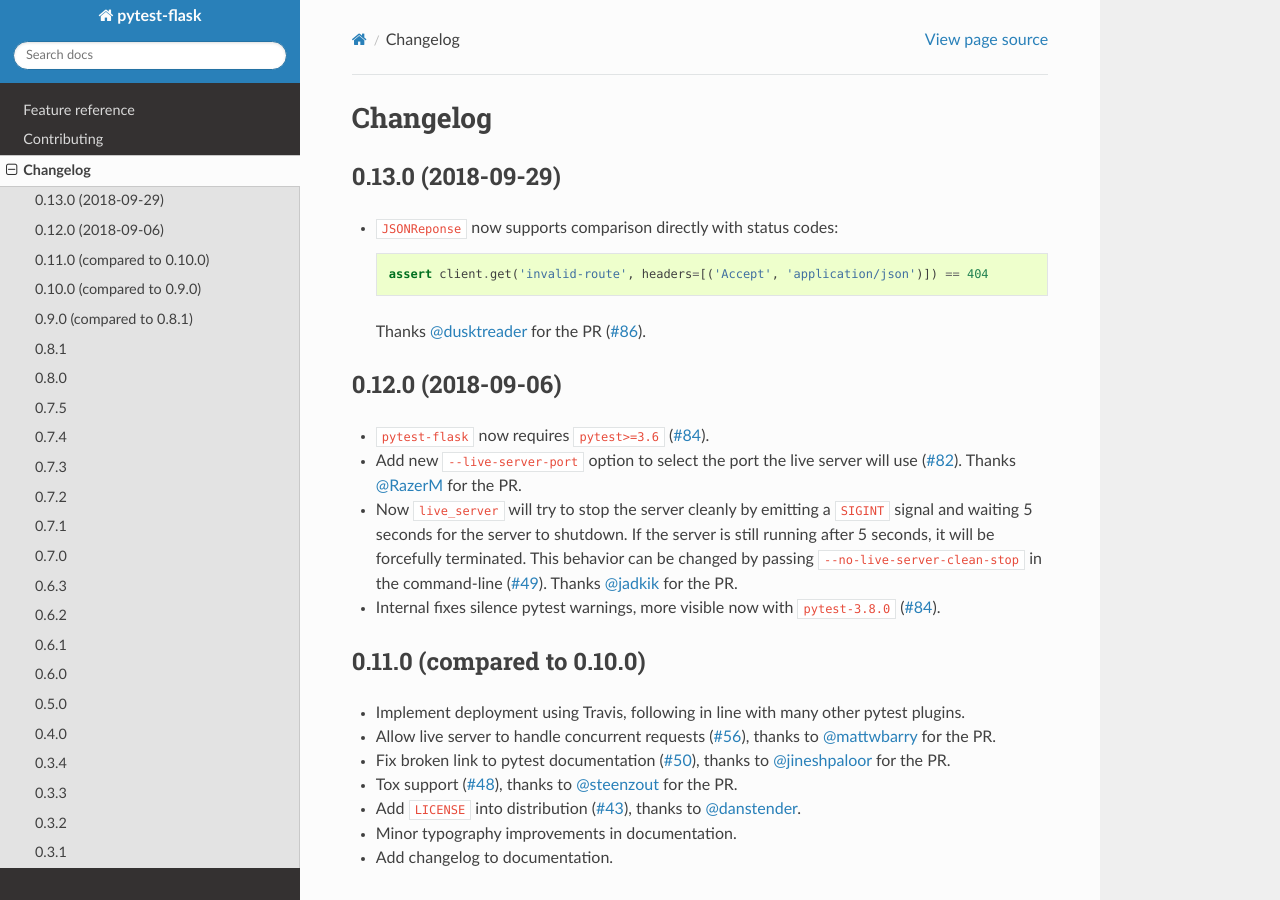
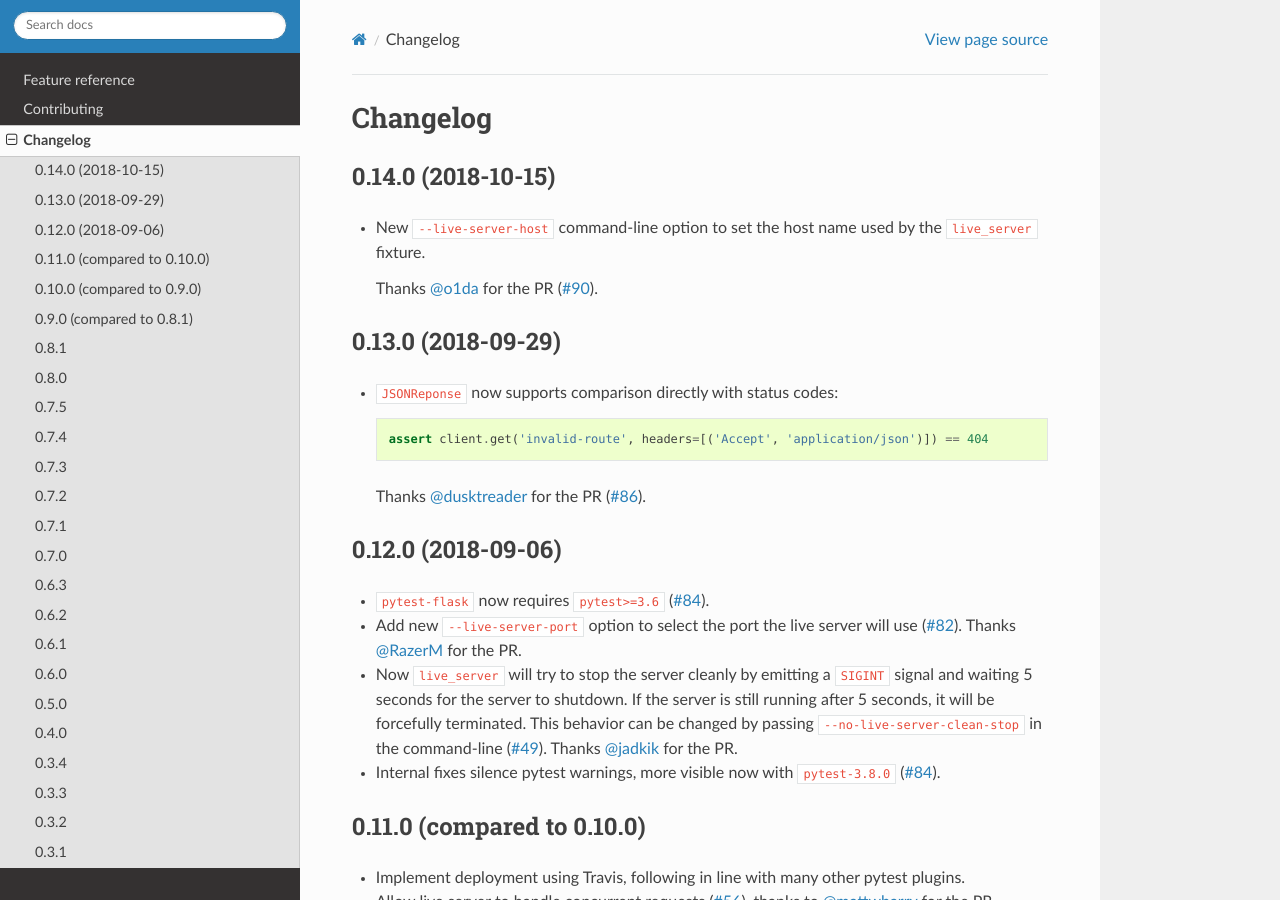
Before and after one commit to pytest-dev/pytest-flask, a Sphinx documentation site: the page built from docs/changelog.rst, in a window 1280 px wide and 900 px high. Built offline with Sphinx 7.4.7 and the Read the Docs theme 2.0.0, drawn with Linux system fonts in a browser that asks for light colours; pages that are not in the unit, such as notebooks, are missing from menus; the version number could not be read and is left out.

Commit message:
Prepare CHANGELOG for 1.14.0

```diff
--- a/docs/changelog.rst
+++ b/docs/changelog.rst
@@ -2,6 +2,17 @@
 
 Changelog
 =========
+
+0.14.0 (2018-10-15)
+-------------------
+
+- New ``--live-server-host`` command-line option to set the host name used by
+  the ``live_server`` fixture.
+
+  Thanks `@o1da`_ for the PR (`#90`_).
+
+.. _@o1da: https://github.com/o1da
+.. _#90: https://github.com/pytest-dev/pytest-flask/pull/90
 
 0.13.0 (2018-09-29)
 -------------------
```
